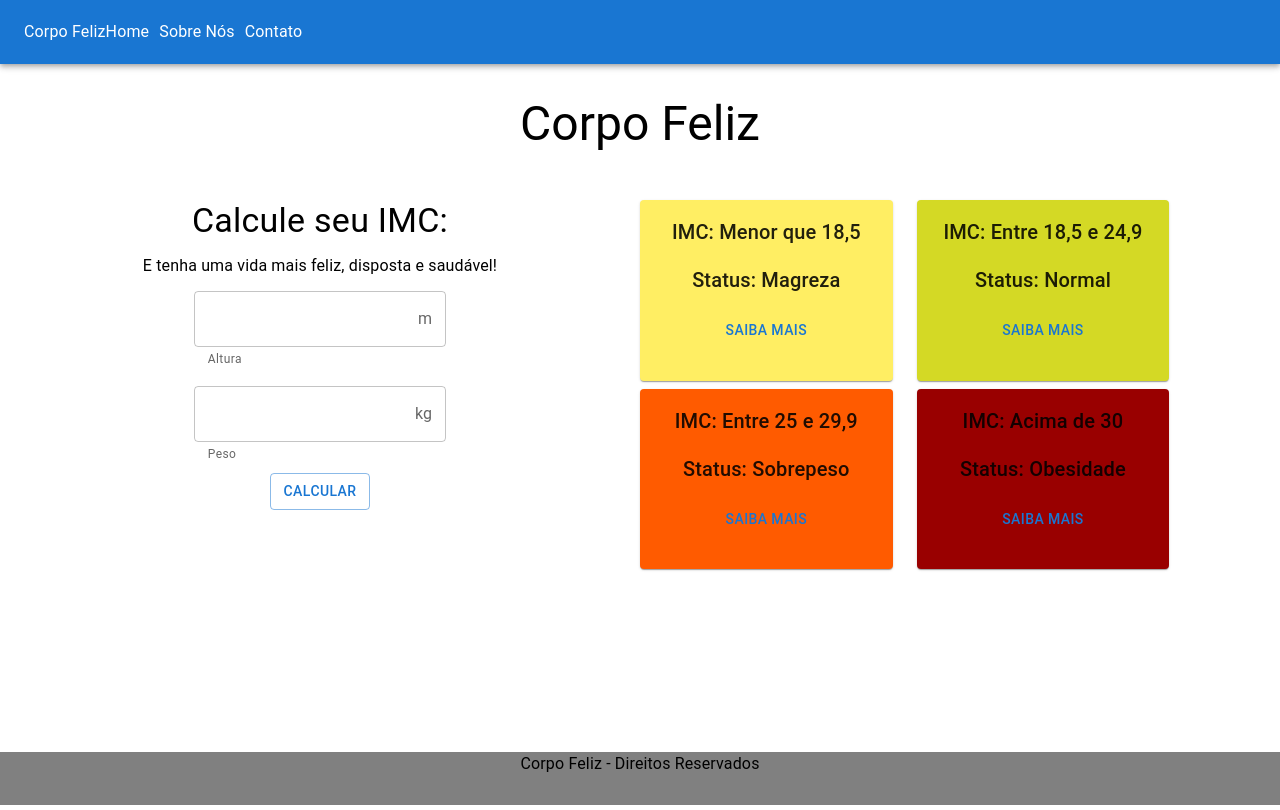
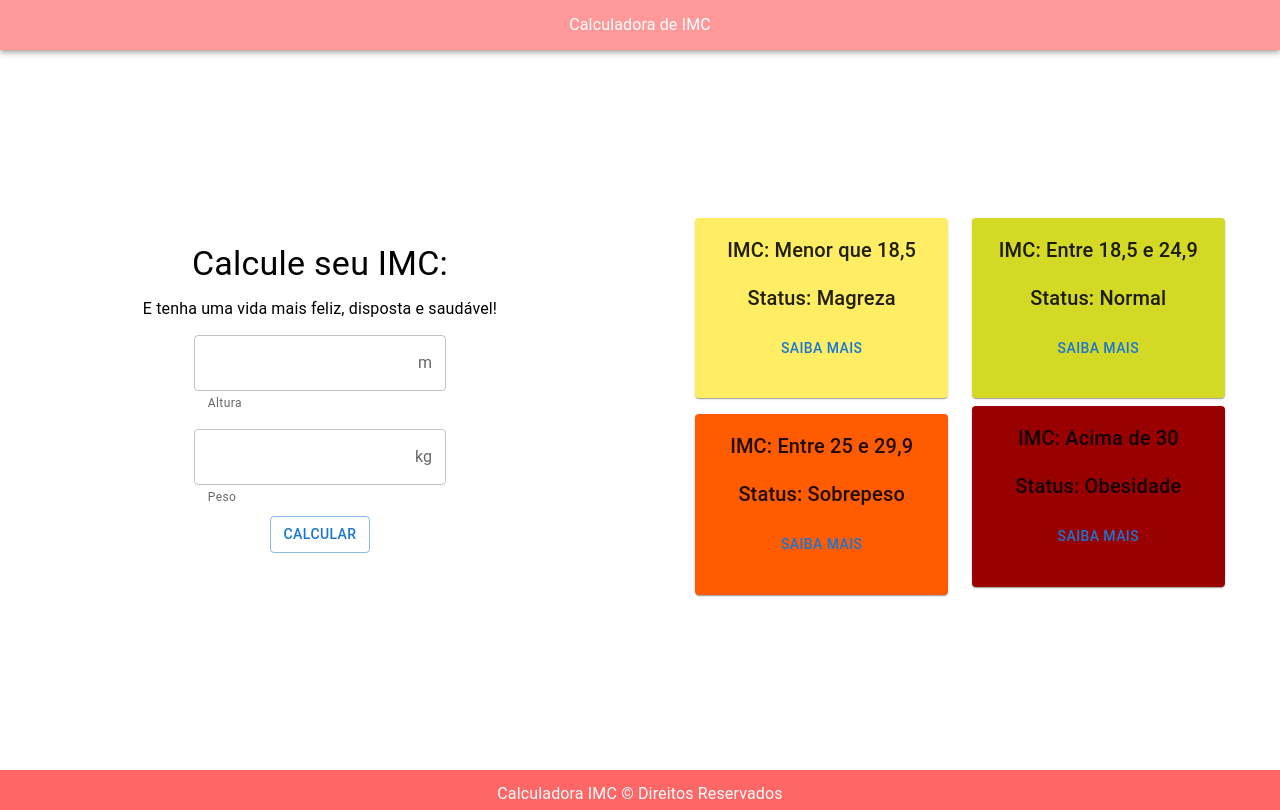
Before and after one commit to rhamonreisguedes/imc, a React (Create React App) app: page / in a window 1280 px wide. Built offline with nearby package versions, Linux system fonts and the light colour scheme; the HTML template or start-up script is replaced by a standard one.

Commit message:
set up of details in navbar and footer

```diff
--- a/src/components/Footer.tsx
+++ b/src/components/Footer.tsx
@@ -1,12 +1,27 @@
 import * as React from "react";
 import Box from "@mui/material/Box";
 import Typography from "@mui/material/Typography";
-
+import InstagramIcon from "@mui/icons-material/Instagram";
+import WhatsAppIcon from "@mui/icons-material/WhatsApp";
+import TwitterIcon from "@mui/icons-material/Twitter";
+import Link from "@mui/material/Link";
+import CopyrightIcon from "@mui/icons-material/Copyright";
 
 export default function Footer() {
   return (
-    <Box sx={{ width: "100%" }} style={{marginTop: "auto", backgroundColor: 'gray', minHeight: '53px', textAlign: 'center'}} mt={2}>
-      <Typography>Corpo Feliz - Direitos Reservados</Typography>
+    <Box
+      sx={{ width: "100%", marginTop: "20px" }}
+      style={{
+        marginTop: "auto",
+        backgroundColor: "#ff6666",
+        minHeight: "40px",
+        color: "white",
+        display: "flex",
+        alignItems: "center",
+        justifyContent: "center",
+      }}
+    >
+      <Typography mt={1}>Calculadora IMC © Direitos Reservados</Typography>
     </Box>
   );
 }
--- a/src/components/IBCTable.tsx
+++ b/src/components/IBCTable.tsx
@@ -11,32 +11,32 @@ const IBCTable = ( props: Props) => {
   return (
     <Grid
       container
-      style={{ display: "flex", alignItems: "center" }}
+      style={{ display: "flex", alignItems: "center", justifyContent:"center" }}
       rowSpacing={1}
       columnSpacing={{ xs: 1, sm: 2, md: 3 }}
     >
-      <Grid item xs={12} md={5}>
+      <Grid item xs={10} md={5}>
         <CardComponent
           color={"#FFEE63"}
           title={"Menor que 18,5"}
           text={"Magreza"}
         ></CardComponent>
       </Grid>
-      <Grid item xs={12} md={5}>
+      <Grid item xs={10} md={5}>
         <CardComponent
           color={"#D4D925"}
           title={"Entre 18,5 e 24,9"}
           text={"Normal"}
         ></CardComponent>
       </Grid>
-      <Grid item xs={12} md={5}>
+      <Grid item xs={10} md={5}>
         <CardComponent
           color={"#FF5B00"}
           title={"Entre 25 e 29,9"}
           text={"Sobrepeso"}
         ></CardComponent>
       </Grid>
-      <Grid item xs={12} md={5}>
+      <Grid item xs={10} md={5} style={{marginBottom: '1em'}}>
         <CardComponent
           color={"#990000"}
           title={"Acima de 30"}
--- a/src/components/Navbar.tsx
+++ b/src/components/Navbar.tsx
@@ -2,50 +2,55 @@ import * as React from "react";
 import AppBar from "@mui/material/AppBar";
 import Box from "@mui/material/Box";
 import Toolbar from "@mui/material/Toolbar";
+import IconButton from "@mui/material/IconButton";
 import Typography from "@mui/material/Typography";
+import Menu from "@mui/material/Menu";
+import MenuIcon from "@mui/icons-material/Menu";
+import Container from "@mui/material/Container";
+import Avatar from "@mui/material/Avatar";
 import Button from "@mui/material/Button";
-import IconButton from "@mui/material/IconButton";
-import MenuIcon from "@mui/icons-material/Menu";
-import { Link } from "react-router-dom";
-import { Grid } from "@mui/material";
+import Tooltip from "@mui/material/Tooltip";
+import MenuItem from "@mui/material/MenuItem";
 
-export default function ButtonAppBar() {
+const pages = ["Home", "Quem Somos", "Blog"];
+const settings = ["Perfil", "Sua Conta", "Consultas", "Sair"];
+
+function ResponsiveAppBar() {
+  const [anchorElNav, setAnchorElNav] = React.useState<null | HTMLElement>(
+    null
+  );
+  const [anchorElUser, setAnchorElUser] = React.useState<null | HTMLElement>(
+    null
+  );
+
+  const handleOpenNavMenu = (event: React.MouseEvent<HTMLElement>) => {
+    setAnchorElNav(event.currentTarget);
+  };
+  const handleOpenUserMenu = (event: React.MouseEvent<HTMLElement>) => {
+    setAnchorElUser(event.currentTarget);
+  };
+
+  const handleCloseNavMenu = () => {
+    setAnchorElNav(null);
+  };
+
+  const handleCloseUserMenu = () => {
+    setAnchorElUser(null);
+  };
+
   return (
-    <Box>
-      <AppBar position="static">
-        <Toolbar>
-          <Grid container>
-            <Grid item>
-              <Typography>Corpo Feliz</Typography>
-            </Grid>
-            <Grid item style={{ display: "flex", right:'0px' }}>
-              <Link
-                to="/"
-                style={{
-                  marginRight: "10px",
-                  textDecoration: "none",
-                  color: "white",
-                }}
-              >
-                <Typography>Home</Typography>
-              </Link>
-              <Link
-                to="/"
-                style={{
-                  marginRight: "10px",
-                  textDecoration: "none",
-                  color: "white",
-                }}
-              >
-                <Typography>Sobre Nós</Typography>
-              </Link>
-              <Link to="/" style={{ textDecoration: "none", color: "white" }}>
-                <Typography>Contato</Typography>
-              </Link>
-            </Grid>
-          </Grid>
-        </Toolbar>
-      </AppBar>
-    </Box>
+    <AppBar position="static" style={{ backgroundColor: "#FF9999" }}>
+      <Box
+        style={{
+          minHeight: "50px",
+          display: "flex",
+          alignItems: "center",
+          justifyContent: "center",
+        }}
+      >
+        <Typography>Calculadora de IMC</Typography>
+      </Box>
+    </AppBar>
   );
 }
+export default ResponsiveAppBar;
--- a/src/pages/Home.tsx
+++ b/src/pages/Home.tsx
@@ -1,24 +1,30 @@
-import { Typography } from '@mui/material'
-import Grid from '@mui/material/Grid'
-import React from 'react'
-import FormComponent from '../components/FormComponent'
-import IBCTable from '../components/IBCTable'
+import { Typography } from "@mui/material";
+import Grid from "@mui/material/Grid";
+import React from "react";
+import FormComponent from "../components/FormComponent";
+import IBCTable from "../components/IBCTable";
 
-type Props = {}
-
-// const dataTable = [
-//   { color: "gray", title: "x", text: "xxxxxx" },
-//   { color: "gray", title: "x", text: "xxxxxx" },
-//   { color: "gray", title: "x", text: "xxxxxx" },
-//   { color: "gray", title: "x", text: "xxxxxx" },
-// ];
-
+type Props = {};
 
 const Home = (props: Props) => {
   return (
-    <Grid style={{textAlign: 'center', minHeight: "82vh"}} >
-      <Typography variant="h3" gutterBottom mt={4} mb={6}>Corpo Feliz</Typography>
-        <Grid container>
+    <Grid
+      style={{
+        textAlign: "center",
+        minHeight: "90vh",
+        display: "flex",
+        alignItems: "center",
+        justifyContent: "center",
+      }}
+    >
+      <Grid
+        container
+        style={{
+          display: "flex",
+          alignItems: "center",
+          justifyContent: "center",
+        }}
+      >
         <Grid item xs={12} md={6}>
           <FormComponent />
         </Grid>
@@ -27,7 +33,7 @@ const Home = (props: Props) => {
         </Grid>
       </Grid>
     </Grid>
-  )
-}
+  );
+};
 
-export default Home
+export default Home;
```
Also changed, not shown: src/components/FormComponent.tsx (+9 -4 lines). Lines whose indentation alone changed are shown as unchanged.
